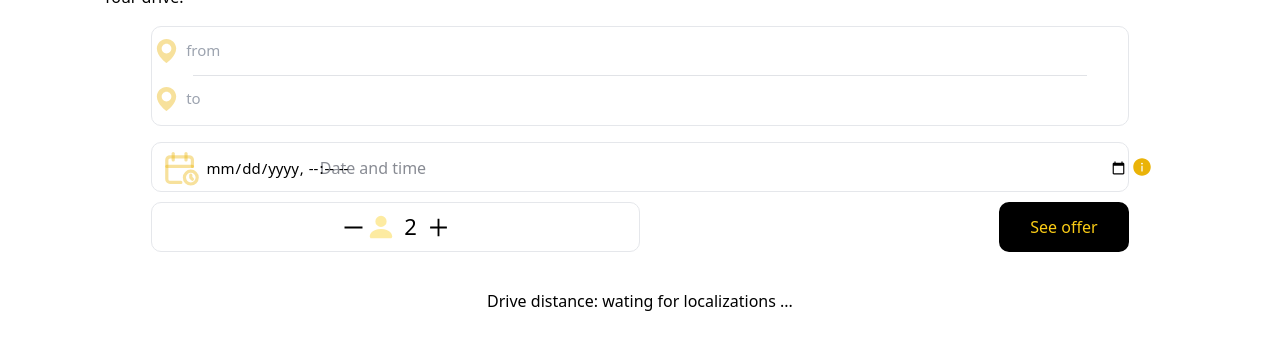
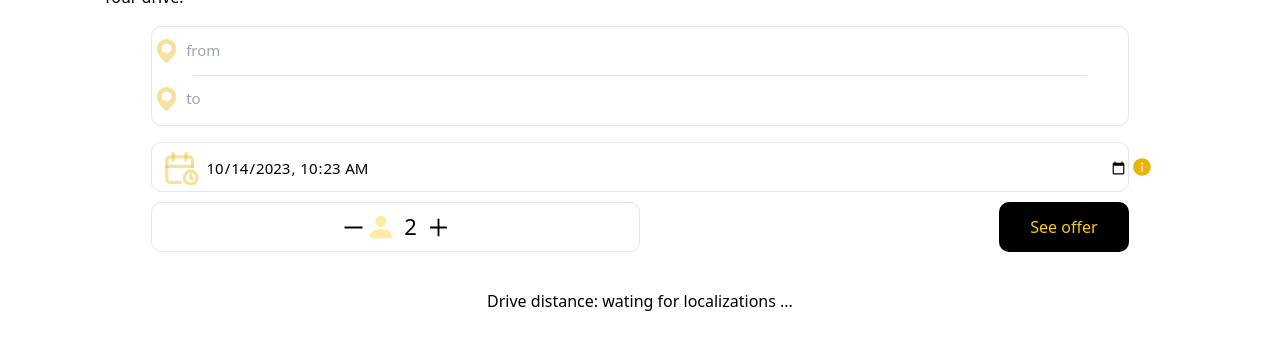
Before and after one commit to PersonalTaxi/website, a Next.js app: page /MainPage/Search/search in a window 1280 px wide. Shown: the top 350 px of the page. Built offline with nearby package versions, Linux system fonts and the light colour scheme.

Commit message:
first commit

```diff
--- a/src/pages/MainPage/Search/search.tsx
+++ b/src/pages/MainPage/Search/search.tsx
@@ -50,26 +50,6 @@ export default function Search() {
     SearchButtonWasClicked,
     setSearchButtonWasClicked,
   } = useContext(AppContext);
-
-  let DataToReservation;
-  let HourToReservation;
-
-  function setReservationDate() {
-    const ActualData = new Date();
-    const NewDate = ActualData.setTime(
-      ActualData.getTime() + 16 * 60 * 60 * 1000,
-    );
-
-    const ReservationDate = new Date(NewDate);
-    DataToReservation = `${ReservationDate.getFullYear()}-${
-      ReservationDate.getMonth() + 1
-    }-${ReservationDate.getUTCDate()}`;
-    HourToReservation = `${ReservationDate.getHours()}:${ReservationDate.getUTCMinutes()}`;
-
-    console.log(DataToReservation);
-  }
-
-  setReservationDate();
 
   const router = useRouter();
 
@@ -295,9 +275,8 @@ export default function Search() {
                         onChange={handleDate}
                         id="data"
                         className="w-full h-[45px] text-[15px] pl-[5px] outline-none z-10 rounded-[10px] bg-transparent"
-                        placeholder="Date"
                         type="datetime-local"
-                        min={`${DataToReservation}T${HourToReservation}`}
+                        min={date}
                         onFocus={handleHidePlaceholderDivDate}
                         value={date}
                         required
--- a/src/pages/_app.tsx
+++ b/src/pages/_app.tsx
@@ -1,6 +1,6 @@
 import "@/styles/globals.css";
 import type { AppProps } from "next/app";
-import { createContext, useReducer, useState } from "react";
+import { createContext, useEffect, useReducer, useState } from "react";
 import Search from "./MainPage/Search/search";
 
 type QueryParams = {
@@ -56,7 +56,21 @@ export const AppContext = createContext({} as QueryParams);
 export default function App({ Component, pageProps }: AppProps) {
   const [queryFrom, setQueryFrom] = useState("");
   const [queryTo, setQueryTo] = useState("");
-  const [date, setDate] = useState("");
+  const [date, setDate] = useState(() => {
+
+    const ActualData = new Date();
+    const NewDate = ActualData.setTime(
+      ActualData.getTime() + 16 * 60 * 60 * 1000,
+    );
+
+    const ReservationDate = new Date(NewDate);
+    let lolo = `${ReservationDate.getFullYear()}-${
+      ReservationDate.getMonth() + 1
+    }-${ReservationDate.getUTCDate()}T${ReservationDate.getUTCHours()}:${ReservationDate.getUTCMinutes()}`;
+
+    return lolo;
+  }
+  );
   const [time, setTime] = useState("");
   const [people, setPeople] = useState(2);
   const [latLangFrom, setlatLangFrom] = useState(null);
@@ -80,7 +94,6 @@ export default function App({ Component, pageProps }: AppProps) {
 
   //price
   const [price, setPrice] = useState();
-
   return (
     <AppContext.Provider
       value={{
```
